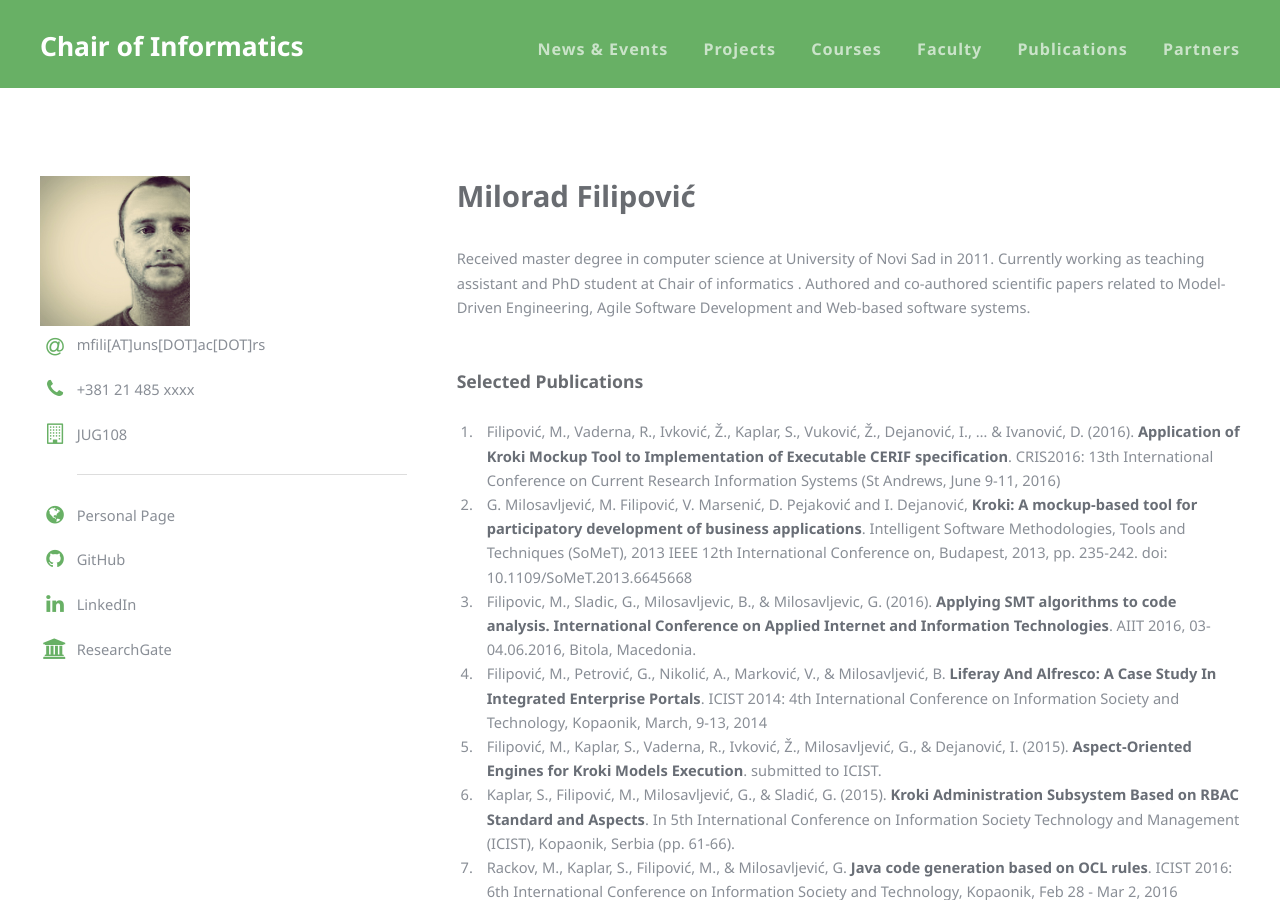
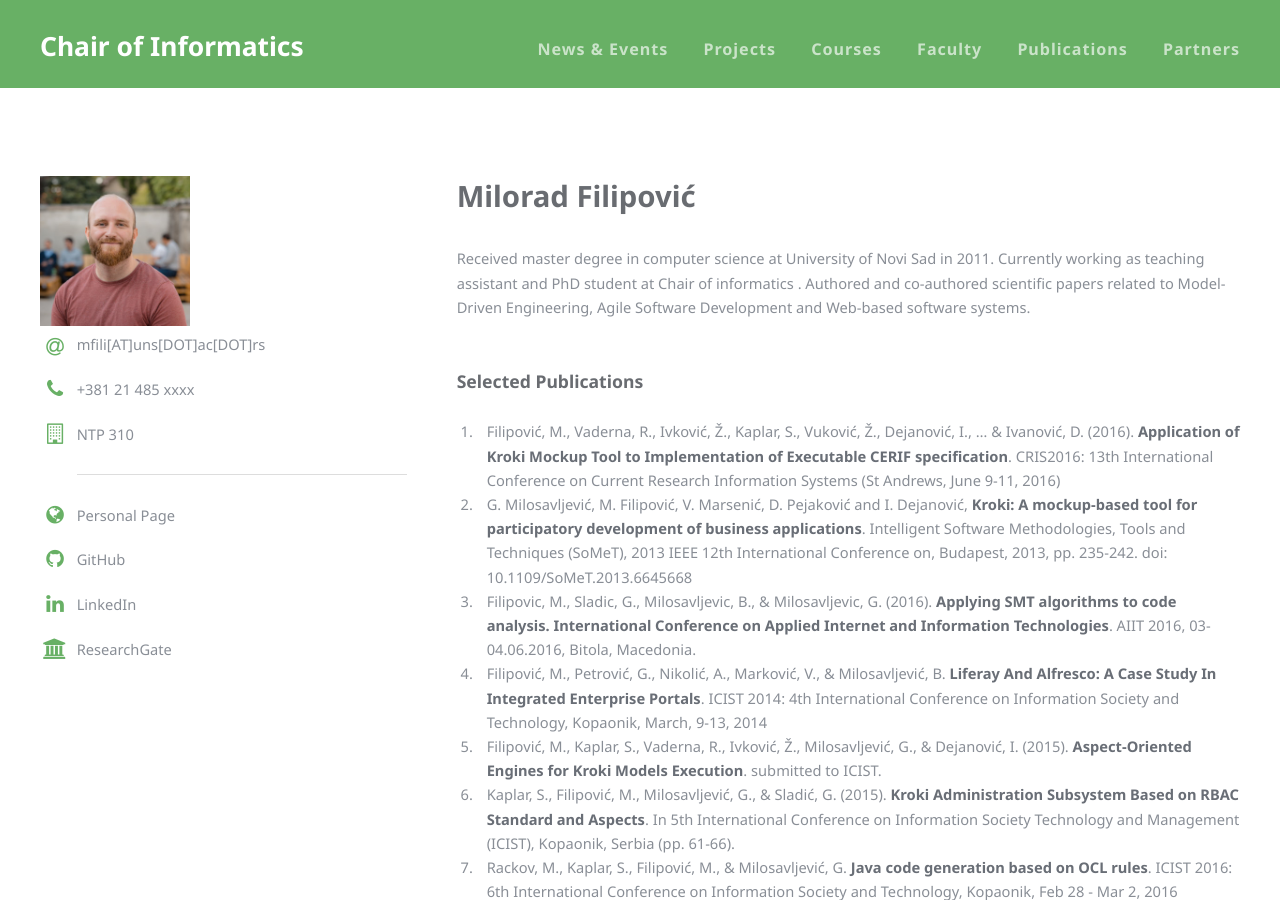
Before and after one commit to unsftn/informatika, a Jekyll site: the page built from _faculty/MiloradFilipovic.md, in a window 1280 px wide and 900 px high. Built offline with Jekyll 4.4.1, drawn with Linux system fonts in a browser that asks for light colours.

Commit message:
Updated MiloradFilipovic.md

```diff
--- a/_faculty/MiloradFilipovic.md
+++ b/_faculty/MiloradFilipovic.md
@@ -7,12 +7,12 @@ name: MiloradFilipovic
 zvanje: TA
 email: mfili[AT]uns[DOT]ac[DOT]rs
 phone: +381 21 485 xxxx
-office: JUG108
+office: NTP 310
 photo: MiloradFilipovic.jpg
 linkedin: https://www.linkedin.com/in/milorad-filipovi%C4%87-47188882
 researchgate: https://www.researchgate.net/profile/Milorad_Filipovic
 github: https://github.com/MiloradFilipovic
-personal: http://miloradfilipovic.github.io/
+personal: https://www.miloradfilipovic.net/
 ---
 
 Received master degree in computer science at University of Novi Sad in 2011. Currently working as teaching assistant and PhD student at Chair of informatics . Authored and co-authored scientific papers related to Model-Driven Engineering, Agile Software Development and Web-based software systems.
```
Also changed, not shown: img/faculty/MiloradFilipovic.jpg.
